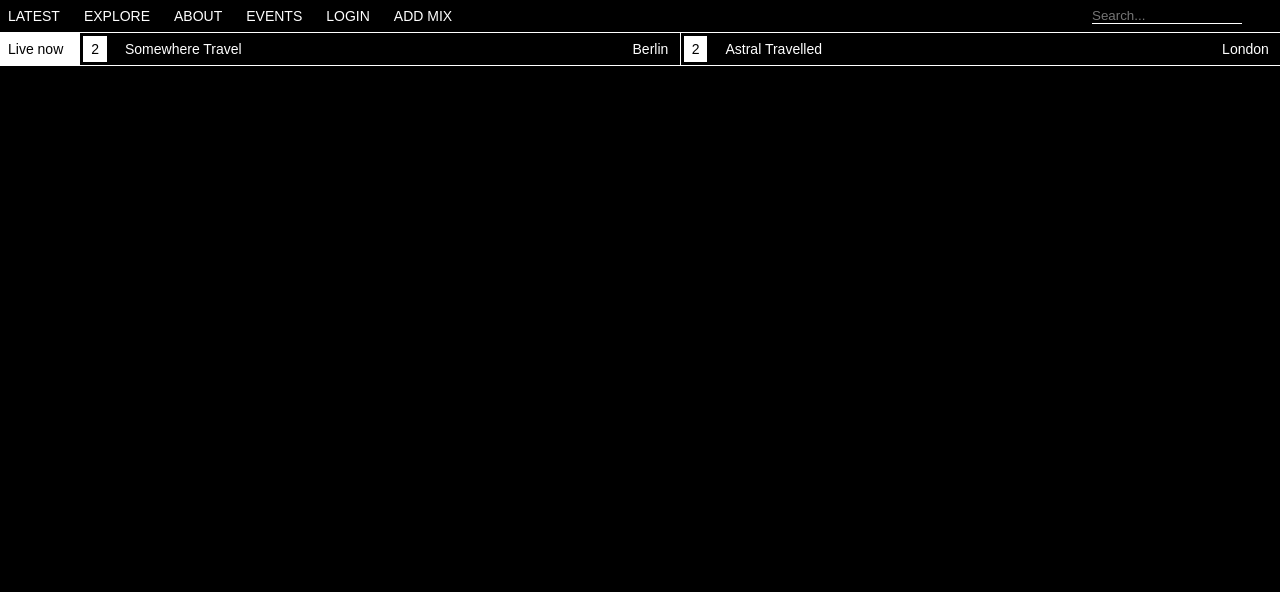
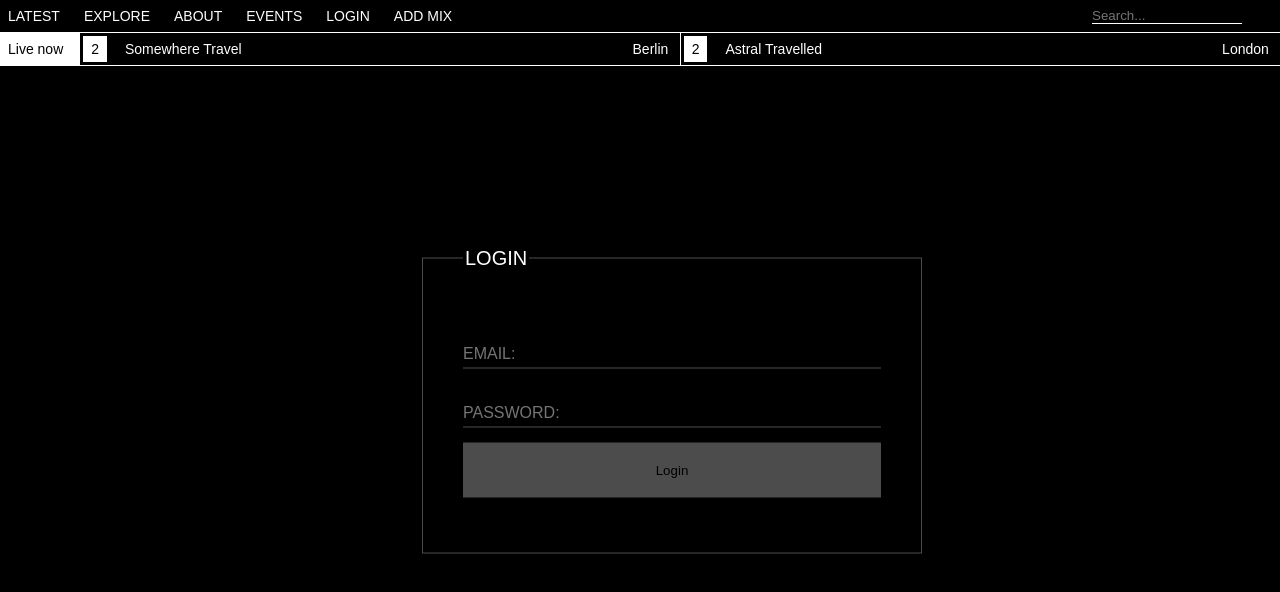
Before and after one commit to Scot-MacDonald/Le-Sony-r-Radio, a Next.js app: page /login in a window 1280 px wide. Shown: the top 592 px of the page. Built offline with nearby package versions, Linux system fonts and the light colour scheme; no server answers.

Commit message:
more Setup part 2

```diff
--- /dev/null
+++ b/components/LoginForm/index.js
@@ -0,0 +1,38 @@
+// MixForm.js
+import styles from "@/styles/mixForm.module.css";
+import React, { useState, useEffect, useMemo } from "react";
+
+export default function LoginForm() {
+  return (
+    <main className={styles.container}>
+      <div className={styles.formContainer}>
+        <fieldset className={styles.fieldset}>
+          <legend className={styles.legend}>LOGIN</legend>
+          <form className={styles.form}>
+            <label htmlFor="email"></label>
+            <input
+              className={styles.form}
+              type="text"
+              id="email"
+              name="email"
+              placeholder="EMAIL:"
+            />
+
+            <label htmlFor="password"></label>
+            <input
+              className={styles.form}
+              type="text"
+              id="password"
+              name="password"
+              placeholder="PASSWORD:"
+            />
+
+            <button className={styles.button} type="submit">
+              Login
+            </button>
+          </form>
+        </fieldset>
+      </div>
+    </main>
+  );
+}
--- a/components/MixList/index.js
+++ b/components/MixList/index.js
@@ -1,4 +1,3 @@
-// MixList.js
 // MixList.js
 import useSWR from "swr";
 import Link from "next/link";
--- /dev/null
+++ b/pages/login/index.js
@@ -0,0 +1,12 @@
+import useSWR from "swr";
+
+import LoginForm from "@/components/LoginForm";
+import styles from "@/styles/addMix.module.css";
+
+export default function LoginPage() {
+  return (
+    <>
+      <LoginForm />
+    </>
+  );
+}
--- a/styles/mixForm.module.css
+++ b/styles/mixForm.module.css
@@ -54,6 +54,7 @@ input.form {
   border: 1px solid #4c4c4c;
   padding: 5px;
   font-size: 16px;
+  font-family: -apple-system, BlinkMacSystemFont, sans-serif;
 }
 .description.form {
   width: 100%;
```
